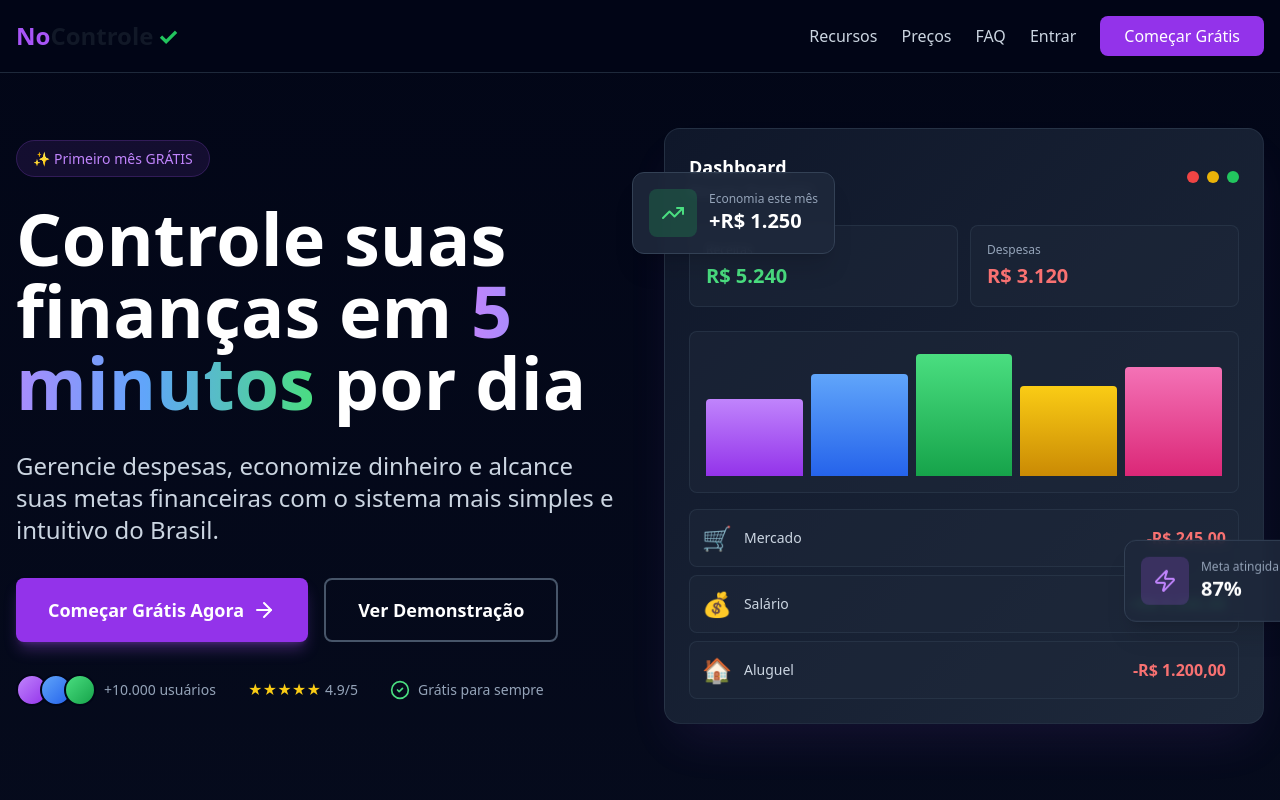
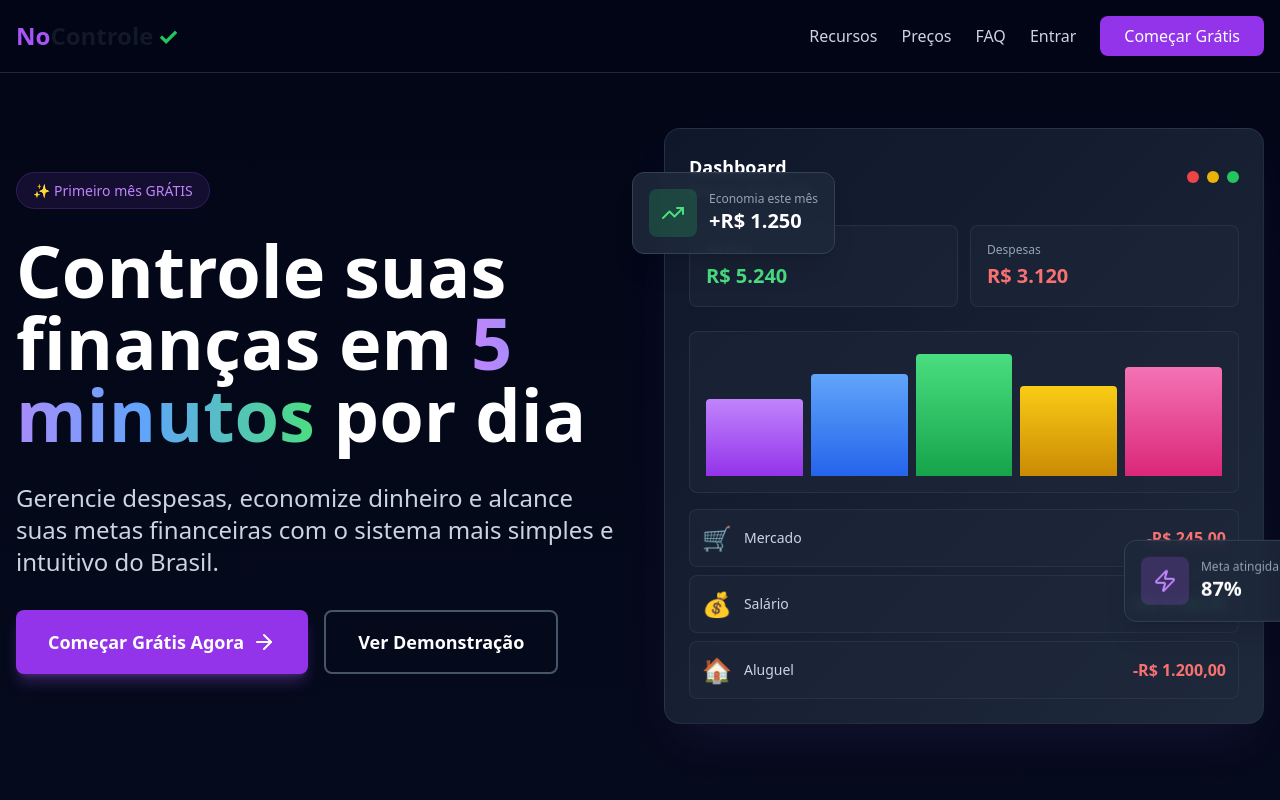
Before and after one commit to chrmartins/financa-pessoal-front, a React (Vite) app: page / in a window 1280 px wide. Shown: the top 800 px of the page. Built offline with nearby package versions, Linux system fonts and the light colour scheme; no server answers.

Commit message:
refactor: remover seção de estatísticas e avaliações do componente HeroSection

```diff
--- a/src/pages/landing/components/HeroSection.tsx
+++ b/src/pages/landing/components/HeroSection.tsx
@@ -44,24 +44,6 @@ export function HeroSection() {
               </a>
             </div>
 
-            <div className="flex flex-wrap items-center gap-8 text-sm text-slate-400">
-              <div className="flex items-center space-x-2">
-                <div className="flex -space-x-2">
-                  <div className="w-8 h-8 rounded-full bg-gradient-to-br from-purple-400 to-purple-600 border-2 border-slate-950"></div>
-                  <div className="w-8 h-8 rounded-full bg-gradient-to-br from-blue-400 to-blue-600 border-2 border-slate-950"></div>
-                  <div className="w-8 h-8 rounded-full bg-gradient-to-br from-green-400 to-green-600 border-2 border-slate-950"></div>
-                </div>
-                <span>+10.000 usuários</span>
-              </div>
-              <div className="flex items-center space-x-1">
-                <span className="text-yellow-400">★★★★★</span>
-                <span>4.9/5</span>
-              </div>
-              <div className="flex items-center space-x-2">
-                <CheckCircle2 className="w-5 h-5 text-green-400" />
-                <span>Grátis para sempre</span>
-              </div>
-            </div>
           </div>
 
           {/* Right: Dashboard Preview */}
```
